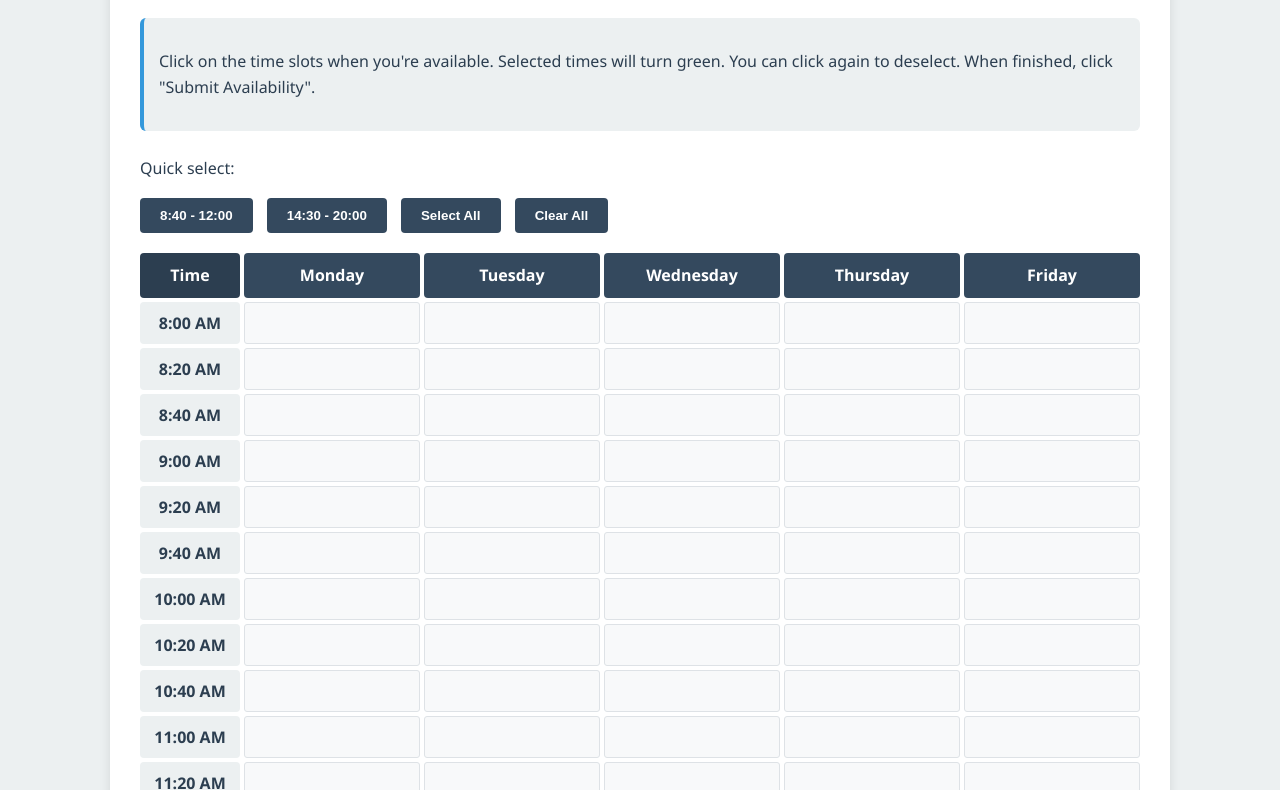
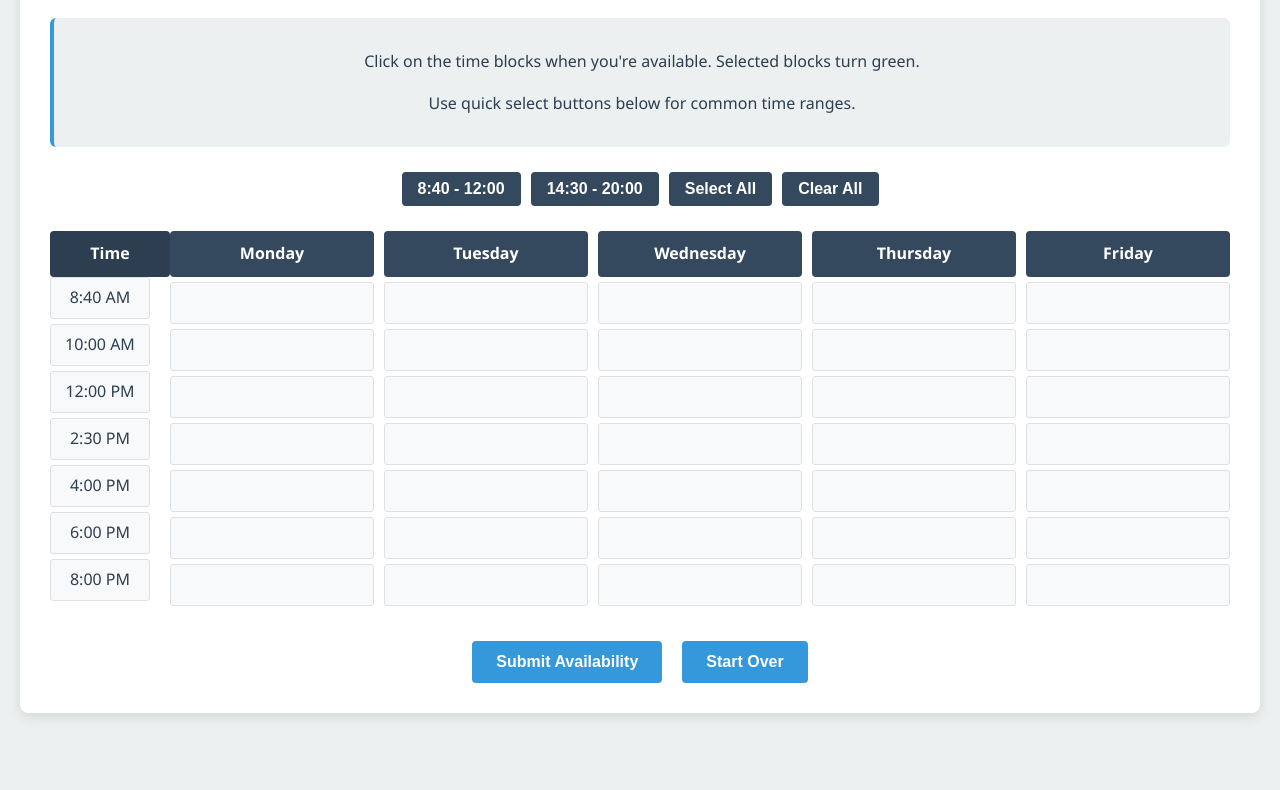
Before and after one commit to mhnashtai-prog/time-table-availability, a plain HTML site: page index.html in a window 1280 px wide. Shown: the part 173-963 px from the top of the page. After the commit the page ends 906 px from the top, so only its background shows below. Drawn offline with Linux system fonts and the light colour scheme.

Commit message:
Update index.html

```diff
--- a/index.html
+++ b/index.html
@@ -23,7 +23,7 @@
         }
 
         .container {
-            max-width: 1000px;
+            max-width: 1200px;
             margin: 0 auto;
             background-color: white;
             border-radius: 8px;
@@ -52,22 +52,20 @@
             border-radius: 6px;
             margin-bottom: 25px;
             border-left: 4px solid var(--accent-color);
+            text-align: center;
         }
 
-        .schedule-grid {
-            display: grid;
-            grid-template-columns: 100px repeat(5, 1fr);
-            gap: 4px;
+        .schedule-container {
+            display: flex;
+            gap: 10px;
             margin-bottom: 25px;
         }
 
-        .time-header {
-            background-color: var(--primary-color);
-            color: white;
-            padding: 10px;
-            text-align: center;
-            font-weight: bold;
-            border-radius: 4px;
+        .day-column {
+            display: flex;
+            flex-direction: column;
+            flex: 1;
+            min-width: 0;
         }
 
         .day-header {
@@ -77,56 +75,68 @@
             text-align: center;
             font-weight: bold;
             border-radius: 4px;
+            margin-bottom: 5px;
         }
 
-        .time-slot {
-            height: 40px;
+        .time-block {
             background-color: #f8f9fa;
             border: 1px solid #dee2e6;
+            height: 40px;
+            margin-bottom: 5px;
             cursor: pointer;
             transition: all 0.2s;
             display: flex;
             align-items: center;
             justify-content: center;
-            font-size: 0.8rem;
             border-radius: 3px;
         }
 
-        .time-slot:hover {
+        .time-block:hover {
             background-color: #e9ecef;
         }
 
-        .time-slot.selected {
+        .time-block.selected {
             background-color: var(--highlight-color);
             color: white;
             border-color: var(--highlight-color);
             font-weight: bold;
         }
 
-        .time-label {
+        .time-range {
+            background-color: var(--primary-color);
+            color: white;
+            padding: 10px;
+            text-align: center;
+            font-weight: bold;
+            border-radius: 4px;
+            margin-right: 10px;
+            width: 100px;
+        }
+
+        .time-labels {
             display: flex;
-            align-items: center;
-            justify-content: center;
-            font-weight: bold;
-            background-color: var(--light-color);
-            border-radius: 4px;
+            flex-direction: column;
+            margin-right: 10px;
+            width: 100px;
         }
 
         .controls {
             display: flex;
-            justify-content: space-between;
-            margin-top: 20px;
+            justify-content: center;
+            gap: 20px;
+            margin-top: 30px;
         }
 
         button {
             background-color: var(--accent-color);
             color: white;
             border: none;
-            padding: 10px 20px;
+            padding: 12px 24px;
             border-radius: 4px;
             cursor: pointer;
             font-weight: bold;
             transition: background-color 0.2s;
+            font-size: 1rem;
         }
 
         button:hover {
@@ -134,11 +144,15 @@
         }
 
         .quick-select {
-            margin-bottom: 20px;
+            display: flex;
+            justify-content: center;
+            gap: 10px;
+            margin-bottom: 25px;
+            flex-wrap: wrap;
         }
 
         .quick-select button {
-            margin-right: 10px;
+            padding: 8px 16px;
             background-color: var(--secondary-color);
         }
 
@@ -147,9 +161,27 @@
         }
 
         @media (max-width: 768px) {
-            .schedule-grid {
-                grid-template-columns: 80px repeat(5, 1fr);
-                font-size: 0.9rem;
+            .schedule-container {
+                flex-direction: column;
+            }
+
+            .day-column {
+                flex-direction: row;
+                flex-wrap: wrap;
+            }
+
+            .day-header {
+                width: 100%;
+            }
+
+            .time-labels {
+                display: none;
+            }
+
+            .time-block {
+                width: calc(50% - 5px);
+                height: 30px;
+                font-size: 0.8rem;
             }
         }
     </style>
@@ -161,28 +193,88 @@
         <h1>Select Your Available Times</h1>
 
         <div class="instructions">
-            <p>Click on the time slots when you're available. Selected times will turn green.
-            You can click again to deselect. When finished, click "Submit Availability".</p>
+            <p>Click on the time blocks when you're available. Selected blocks turn green.</p>
+            <p>Use quick select buttons below for common time ranges.</p>
         </div>
 
         <div class="quick-select">
-            <p>Quick select:</p>
             <button onclick="selectMorning()">8:40 - 12:00</button>
             <button onclick="selectAfternoon()">14:30 - 20:00</button>
             <button onclick="selectAll()">Select All</button>
             <button onclick="clearAll()">Clear All</button>
         </div>
 
-        <div class="schedule-grid" id="schedule">
-            <!-- Time labels column -->
-            <div class="time-header">Time</div>
+        <div class="schedule-container">
+            <div class="time-labels">
+                <div class="time-range">Time</div>
+                <div class="time-block">8:40 AM</div>
+                <div class="time-block">10:00 AM</div>
+                <div class="time-block">12:00 PM</div>
+                <div class="time-block">2:30 PM</div>
+                <div class="time-block">4:00 PM</div>
+                <div class="time-block">6:00 PM</div>
+                <div class="time-block">8:00 PM</div>
+            </div>
+
+            <!-- Monday -->
+            <div class="day-column">
                 <div class="day-header">Monday</div>
+                <div class="time-block" data-day="Monday" data-time="8:40"></div>
+                <div class="time-block" data-day="Monday" data-time="10:00"></div>
+                <div class="time-block" data-day="Monday" data-time="12:00"></div>
+                <div class="time-block" data-day="Monday" data-time="14:30"></div>
+                <div class="time-block" data-day="Monday" data-time="16:00"></div>
+                <div class="time-block" data-day="Monday" data-time="18:00"></div>
+                <div class="time-block" data-day="Monday" data-time="20:00"></div>
+            </div>
+
+            <!-- Tuesday -->
+            <div class="day-column">
                 <div class="day-header">Tuesday</div>
+                <div class="time-block" data-day="Tuesday" data-time="8:40"></div>
+                <div class="time-block" data-day="Tuesday" data-time="10:00"></div>
+                <div class="time-block" data-day="Tuesday" data-time="12:00"></div>
+                <div class="time-block" data-day="Tuesday" data-time="14:30"></div>
+                <div class="time-block" data-day="Tuesday" data-time="16:00"></div>
+                <div class="time-block" data-day="Tuesday" data-time="18:00"></div>
+                <div class="time-block" data-day="Tuesday" data-time="20:00"></div>
+            </div>
+
+            <!-- Wednesday -->
+            <div class="day-column">
                 <div class="day-header">Wednesday</div>
+                <div class="time-block" data-day="Wednesday" data-time="8:40"></div>
+                <div class="time-block" data-day="Wednesday" data-time="10:00"></div>
+                <div class="time-block" data-day="Wednesday" data-time="12:00"></div>
+                <div class="time-block" data-day="Wednesday" data-time="14:30"></div>
+                <div class="time-block" data-day="Wednesday" data-time="16:00"></div>
+                <div class="time-block" data-day="Wednesday" data-time="18:00"></div>
+                <div class="time-block" data-day="Wednesday" data-time="20:00"></div>
+            </div>
+
+            <!-- Thursday -->
+            <div class="day-column">
                 <div class="day-header">Thursday</div>
+                <div class="time-block" data-day="Thursday" data-time="8:40"></div>
+                <div class="time-block" data-day="Thursday" data-time="10:00"></div>
+                <div class="time-block" data-day="Thursday" data-time="12:00"></div>
+                <div class="time-block" data-day="Thursday" data-time="14:30"></div>
+                <div class="time-block" data-day="Thursday" data-time="16:00"></div>
+                <div class="time-block" data-day="Thursday" data-time="18:00"></div>
+                <div class="time-block" data-day="Thursday" data-time="20:00"></div>
+            </div>
+
+            <!-- Friday -->
+            <div class="day-column">
                 <div class="day-header">Friday</div>
-
-            <!-- Time slots will be generated by JavaScript -->
+                <div class="time-block" data-day="Friday" data-time="8:40"></div>
+                <div class="time-block" data-day="Friday" data-time="10:00"></div>
+                <div class="time-block" data-day="Friday" data-time="12:00"></div>
+                <div class="time-block" data-day="Friday" data-time="14:30"></div>
+                <div class="time-block" data-day="Friday" data-time="16:00"></div>
+                <div class="time-block" data-day="Friday" data-time="18:00"></div>
+                <div class="time-block" data-day="Friday" data-time="20:00"></div>
+            </div>
         </div>
 
         <div class="controls">
@@ -192,118 +284,62 @@
     </div>
 
     <script>
-        // Generate time slots
-        const scheduleGrid = document.getElementById('schedule');
-        const days = ['Monday', 'Tuesday', 'Wednesday', 'Thursday', 'Friday'];
-        const startHour = 8;
-        const endHour = 20;
-        const interval = 20; // minutes
-
-        // Create time slots
-        for (let hour = startHour; hour <= endHour; hour++) {
-            for (let minute = 0; minute < 60; minute += interval) {
-                if (hour === endHour && minute > 0) break;
-
-                // Format time display
-                const displayHour = hour > 12 ? hour - 12 : hour;
-                const ampm = hour >= 12 ? 'PM' : 'AM';
-                const displayMinute = minute.toString().padStart(2, '0');
-                const timeString = `${displayHour}:${displayMinute} ${ampm}`;
-
-                // Add time label
-                const timeLabel = document.createElement('div');
-                timeLabel.className = 'time-label';
-                timeLabel.textContent = timeString;
-                scheduleGrid.appendChild(timeLabel);
-
-                // Add time slots for each day
-                days.forEach(day => {
-                    const timeSlot = document.createElement('div');
-                    timeSlot.className = 'time-slot';
-                    timeSlot.dataset.day = day;
-                    timeSlot.dataset.hour = hour;
-                    timeSlot.dataset.minute = minute;
-
-                    timeSlot.addEventListener('click', function() {
+        // Initialize time blocks
+        document.querySelectorAll('.time-block').forEach(block => {
+            block.addEventListener('click', function() {
                 this.classList.toggle('selected');
             });
-
-                    scheduleGrid.appendChild(timeSlot);
         });
-            }
-        }
 
         // Quick select functions
         function selectMorning() {
             clearAll();
-            const slots = document.querySelectorAll('.time-slot');
-            slots.forEach(slot => {
-                const hour = parseInt(slot.dataset.hour);
-                const minute = parseInt(slot.dataset.minute);
-
-                // Select from 8:40 to 12:00
-                if ((hour === 8 && minute >= 40) ||
-                    (hour > 8 && hour < 12) ||
-                    (hour === 12 && minute === 0)) {
-                    slot.classList.add('selected');
-                }
+            document.querySelectorAll('.time-block[data-time="8:40"], .time-block[data-time="10:00"], .time-block[data-time="12:00"]').forEach(block => {
+                block.classList.add('selected');
             });
         }
 
         function selectAfternoon() {
             clearAll();
-            const slots = document.querySelectorAll('.time-slot');
-            slots.forEach(slot => {
-                const hour = parseInt(slot.dataset.hour);
-                const minute = parseInt(slot.dataset.minute);
-
-                // Select from 14:30 to 20:00
-                if ((hour === 14 && minute >= 30) ||
-                    (hour > 14 && hour < 20) ||
-                    (hour === 20 && minute === 0)) {
-                    slot.classList.add('selected');
-                }
+            document.querySelectorAll('.time-block[data-time="14:30"], .time-block[data-time="16:00"], .time-block[data-time="18:00"], .time-block[data-time="20:00"]').forEach(block => {
+                block.classList.add('selected');
             });
         }
 
         function selectAll() {
-            const slots = document.querySelectorAll('.time-slot');
-            slots.forEach(slot => {
-                slot.classList.add('selected');
+            document.querySelectorAll('.time-block').forEach(block => {
+                block.classList.add('selected');
             });
         }
 
         function clearAll() {
-            const slots = document.querySelectorAll('.time-slot');
-            slots.forEach(slot => {
-                slot.classList.remove('selected');
+            document.querySelectorAll('.time-block').forEach(block => {
+                block.classList.remove('selected');
             });
         }
 
         function submitAvailability() {
-            const selectedSlots = document.querySelectorAll('.time-slot.selected');
-            const availability = {};
+            const selectedBlocks = document.querySelectorAll('.time-block.selected');
+            const availability = {
+                Monday: [],
+                Tuesday: [],
+                Wednesday: [],
+                Thursday: [],
+                Friday: []
+            };
 
-            days.forEach(day => {
-                availability[day] = [];
-            });
-
-            selectedSlots.forEach(slot => {
-                const day = slot.dataset.day;
-                const hour = parseInt(slot.dataset.hour);
-                const minute = parseInt(slot.dataset.minute);
-
-                availability[day].push({
-                    hour: hour,
-                    minute: minute
-                });
+            selectedBlocks.forEach(block => {
+                const day = block.dataset.day;
+                const time = block.dataset.time;
+                availability[day].push(time);
             });
 
             // Process availability data (in a real app, this would be sent to a server)
             console.log("Submitted availability:", availability);
 
             // Show confirmation
-            alert("Your availability has been submitted successfully!");
+            alert("Your availability has been submitted successfully!\n\n" +
+                  JSON.stringify(availability, null, 2));
         }
     </script>
 </body>
```
Lines whose indentation alone changed are shown as unchanged.
